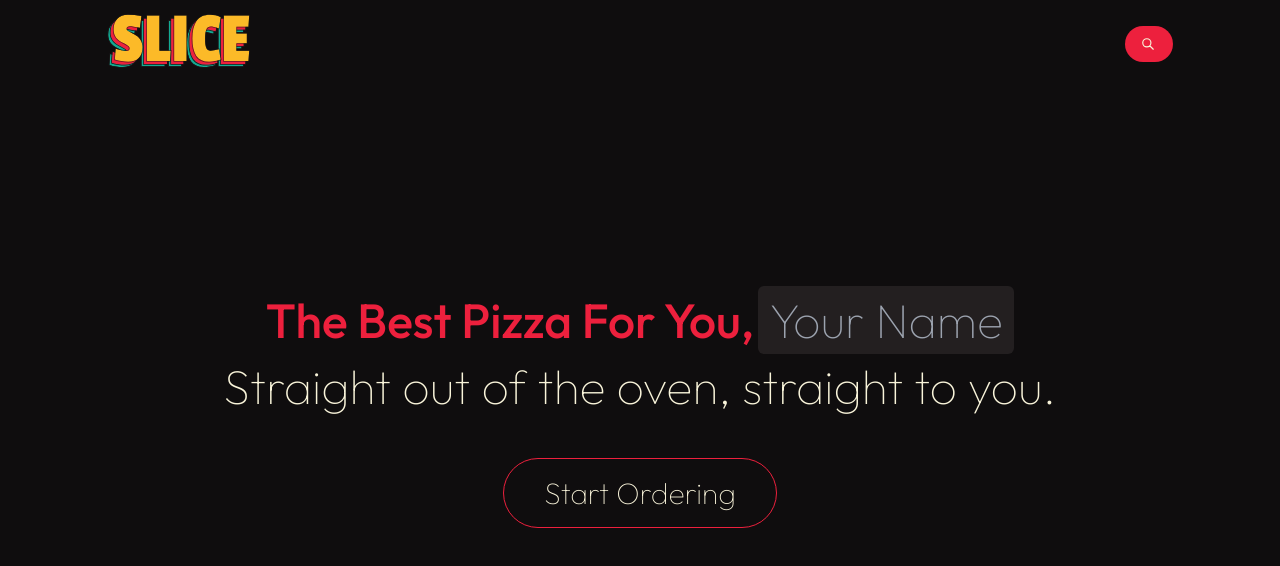
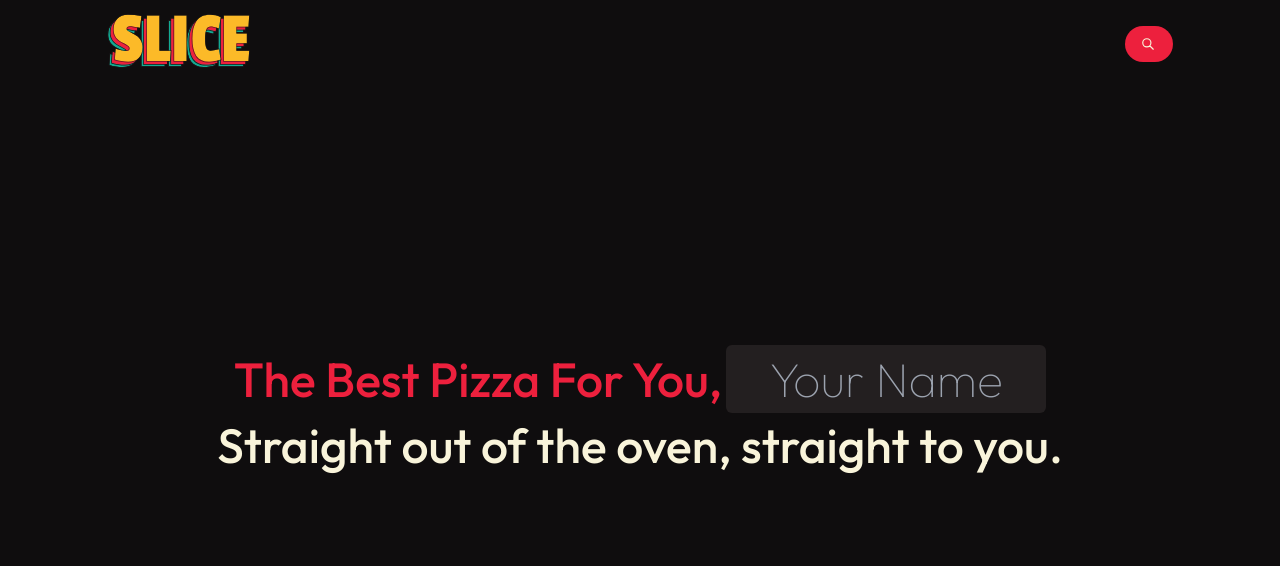
Before and after one commit to salahmohsen/Slice-Pizza-App, a React (Vite) app: page / in a window 1280 px wide. Shown: the top 566 px of the page. Built offline with nearby package versions, Linux system fonts and the light colour scheme.

Commit message:
init Redux + Ui Improvements

```diff
--- a/package.json
+++ b/package.json
@@ -10,12 +10,14 @@
     "preview": "vite preview"
   },
   "dependencies": {
+    "@reduxjs/toolkit": "^1.9.7",
     "@tailwindcss/container-queries": "^0.1.1",
     "localforage": "^1.10.0",
     "match-sorter": "^6.3.1",
     "react": "^18.2.0",
     "react-dom": "^18.2.0",
     "react-icons": "^4.11.0",
+    "react-redux": "^8.1.3",
     "react-router-dom": "^6.18.0",
     "sort-by": "^0.0.2"
   },
--- /dev/null
+++ b/src/features/user/User.jsx
@@ -0,0 +1,10 @@
+import { useSelector } from "react-redux";
+
+function User() {
+  const username = useSelector((state) => state.user.username);
+  if (!username) return null;
+
+  return <p className="text-xl capitalize ">Hello, {username}</p>;
+}
+
+export default User;
--- /dev/null
+++ b/src/features/user/userSlice.js
@@ -0,0 +1,17 @@
+import { createSlice } from "@reduxjs/toolkit";
+
+const initialState = {
+  username: "",
+};
+
+const userSlice = createSlice({
+  name: "user",
+  initialState,
+  reducers: {
+    updateName(state, action) {
+      state.username = action.payload;
+    },
+  },
+});
+export const { updateName } = userSlice.actions;
+export default userSlice.reducer;
--- a/src/main.jsx
+++ b/src/main.jsx
@@ -10,6 +10,8 @@ import MenuLoader from "./features/menu/MenuLoader.jsx";
 import Cart from "./features/cart/Cart.jsx";
 import Order from "./features/order/Order.jsx";
 import CreateOrder from "./features/order/CreateOrder.jsx";
+import store from "./store";
+import { Provider } from "react-redux";
 
 const router = createBrowserRouter([
   {
@@ -27,6 +29,8 @@ const router = createBrowserRouter([
 
 ReactDOM.createRoot(document.getElementById("root")).render(
   <React.StrictMode>
-    <RouterProvider router={router} />
+    <Provider store={store}>
+      <RouterProvider router={router} />
+    </Provider>
   </React.StrictMode>,
 );
--- /dev/null
+++ b/src/store.js
@@ -0,0 +1,6 @@
+import { configureStore } from "@reduxjs/toolkit";
+import userReducer from "./features/user/userSlice";
+
+const store = configureStore({ reducer: { user: userReducer } });
+
+export default store;
--- a/src/ui/AppLayout.jsx
+++ b/src/ui/AppLayout.jsx
@@ -2,6 +2,7 @@ import { Link, Outlet, useNavigation } from "react-router-dom";
 import Logo from "./Logo";
 import Search from "./Search";
 import Loader from "./Loader";
+import User from "../features/user/User";
 
 function AppLayout() {
   const navigation = useNavigation();
@@ -14,7 +15,10 @@ function AppLayout() {
           <Link to={"/"}>
             <Logo />
           </Link>
-          <Search />
+          <div className="flex items-center justify-center gap-5">
+            <User />
+            <Search />
+          </div>
         </div>
         <div>
           <Outlet />
--- a/src/ui/Home.jsx
+++ b/src/ui/Home.jsx
@@ -1,34 +1,49 @@
 import { useState } from "react";
-import { Link } from "react-router-dom";
+import { useDispatch } from "react-redux";
+import { Link, useNavigate } from "react-router-dom";
+import { updateName } from "../features/user/userSlice";
 
 function Home() {
   const [userName, setUserName] = useState("");
+  const dispatch = useDispatch();
+  const navigate = useNavigate();
+
+  function handleStartOrdering(e) {
+    e.preventDefault();
+    if (!userName) return;
+    dispatch(updateName(userName));
+    navigate("/menu");
+  }
 
   return (
     <>
-      <div className="flex h-[80dvh] flex-col items-center justify-center gap-2 text-center text-xs sm:text-lg md:text-xl lg:text-5xl ">
+      <div className=" flex h-[80dvh] flex-col items-center justify-center gap-2 text-center sm:text-base md:text-4xl lg:text-4xl xl:text-5xl  ">
         <div className="flex items-center justify-center gap-1 sm:gap-1">
           <p className=" text-red ">The Best Pizza For You,</p>
           <input
             type="text"
             placeholder="Your Name"
             value={userName}
+            form="StartOrdering"
+            autoComplete="cc-name"
             onChange={(e) => setUserName(e.target.value)}
             style={{ width: `${userName.length}ch` }}
-            className={`m-auto min-w-[5rem] max-w-[10rem]  rounded-md bg-bg-input px-2 py-1 text-center capitalize text-yellow outline-none placeholder:text-center placeholder:font-thin sm:min-w-[11rem] sm:max-w-[15rem] lg:min-w-[16rem]`}
+            className={`m-auto min-w-[5rem] max-w-[10rem]  rounded-md bg-bg-input px-2 py-1 text-center capitalize text-yellow outline-none placeholder:text-center placeholder:font-thin sm:min-w-[11rem] sm:max-w-[15rem] lg:min-w-[20rem]`}
           />
         </div>
-        <div className="font-thin">
+        <div className="sm:text-sm md:text-3xl lg:text-4xl xl:text-5xl ">
           Straight out of the oven, straight to you.
         </div>
-        <Link
-          to={"/menu"}
-          type="submit"
-          form="StartOrdering"
-          className="mt-5 flex items-center justify-center overflow-hidden rounded-full border border-red bg-transparent px-4 py-2 font-thin  transition-all duration-700 ease-in-out hover:bg-red md:text-2xl lg:mt-10 lg:px-10 lg:text-3xl xl:py-4"
-        >
-          Start Ordering
-        </Link>
+        {userName && (
+          <button
+            type="submit"
+            form="StartOrdering"
+            className="mt-5 flex items-center justify-center overflow-hidden rounded-full border border-red bg-transparent px-4 py-2 font-thin  transition-all duration-700 ease-in-out hover:bg-red  lg:mt-10 lg:px-10 lg:text-3xl xl:py-4"
+            onClick={handleStartOrdering}
+          >
+            Start Ordering
+          </button>
+        )}
       </div>
     </>
   );
--- a/src/ui/Search.jsx
+++ b/src/ui/Search.jsx
@@ -11,7 +11,7 @@ function Search() {
           type="text"
           placeholder={"Search For Order..."}
           id="search"
-          className="w-1 rounded-full bg-red py-2 pl-12 font-logo text-sm uppercase text-white outline-0 duration-500  ease-in-out placeholder:capitalize placeholder:italic hover:w-72 hover:bg-bg-input hover:pl-11 hover:pr-5 "
+          className="w-1 rounded-full bg-red py-2 pl-12 font-logo text-sm uppercase text-white outline-0 duration-500  ease-in-out placeholder:capitalize placeholder:italic hover:w-72 hover:bg-bg-input hover:pl-11 hover:pr-5 focus:w-72 focus:bg-bg-input focus:pl-11 focus:pr-5 "
         />
       </label>
     </div>
--- a/src/ui/User.jsx
+++ /dev/null
@@ -1,5 +0,0 @@
-function User() {
-  return <p className="text-xl capitalize ">Hello, Salah</p>;
-}
-
-export default User;
--- a/tailwind.config.js
+++ b/tailwind.config.js
@@ -15,6 +15,7 @@ export default {
         white: "#f9f4da",
         "bg-input": "#231F20",
       },
+      animation: { "spin-slow": "spin 4s linear infinite" },
     },
   },
   plugins: [require("@tailwindcss/container-queries")],
```
Also changed, not shown: 1 other file (tests, documents, lock files or other folders).
